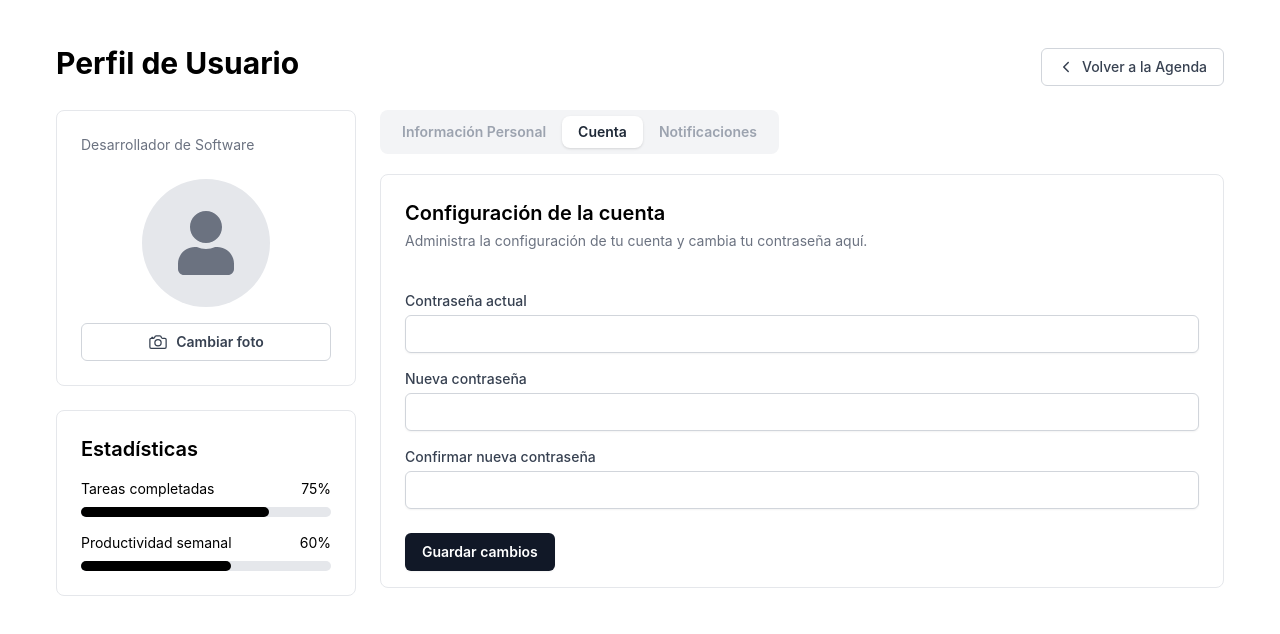
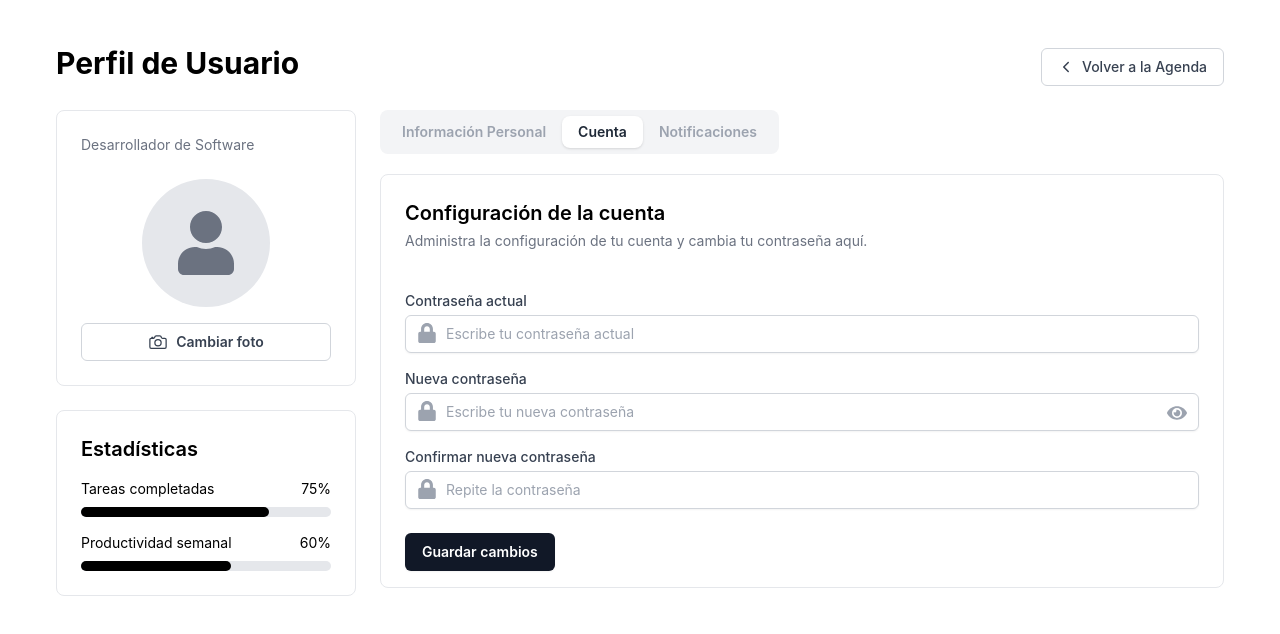
Before and after one commit to Aaron408/cronis, a React (Create React App) app in the folder user/: page /profile in a window 1280 px wide. Both pictures are taken after a click on the button "Cuenta". Shown: the top 634 px of the page. Built offline with nearby package versions, Linux system fonts and the light colour scheme; no server answers.

Commit message:
Avances menores profile

```diff
--- a/user/src/Pages/Users/Profile.js
+++ b/user/src/Pages/Users/Profile.js
@@ -5,7 +5,7 @@ import { UsersApi } from "../../api";
 // Icons
 import { IoCameraOutline } from "react-icons/io5";
 import { IoMdNotificationsOutline, IoIosArrowBack } from "react-icons/io";
-import { FaUser, FaClock } from "react-icons/fa";
+import { FaUser, FaClock, FaEye, FaEyeSlash, FaLock } from "react-icons/fa";
 
 export default function Profile() {
   const navigate = useNavigate();
@@ -13,6 +13,10 @@ export default function Profile() {
     navigate("/home");
   };
   const [activeTab, setActiveTab] = useState("personal");
+  const [currentPassword, setCurrentPassword] = useState("");
+  const [newPassword, setNewPassword] = useState("");
+  const [repeatPassword, setRepeatPassword] = useState("");
+  const [showPassword, setShowPassword] = useState(false);
   const [usuario, setUsuario] = useState({
     name: "",
     google_id: "",
@@ -272,46 +276,90 @@ export default function Profile() {
                     contraseña aquí.
                   </p>
                   <div className="space-y-4 mt-10">
-                    <div>
+                    <div className="relative">
                       <label
                         htmlFor="current-password"
                         className="block text-sm font-medium text-gray-700"
                       >
                         Contraseña actual
                       </label>
+                      <div className="absolute mt-4 md:mt-3 left-0 pl-3 flex items-center pointer-events-none">
+                        <FaLock
+                          className="h-5 w-5 text-gray-400"
+                          aria-hidden="true"
+                        />
+                      </div>
                       <input
-                        type="password"
+                        type={showPassword ? "text" : "password"}
                         id="current-password"
                         name="current-password"
-                        className="mt-1 block w-full border border-gray-300 rounded-md shadow-sm py-2 px-3 focus:outline-none focus:ring-gray-500 focus:border-gray-500 sm:text-sm"
+                        placeholder="Escribe tu contraseña actual"
+                        value={currentPassword}
+                        onChange={(e) => setCurrentPassword(e.target.value)}
+                        className="mt-1 block w-full pl-10 pr-10 border border-gray-300 rounded-md shadow-sm py-2 focus:outline-none focus:ring-gray-500 focus:border-gray-500 sm:text-sm"
                       />
                     </div>
-                    <div>
+
+                    <div className="relative">
                       <label
                         htmlFor="new-password"
                         className="block text-sm font-medium text-gray-700"
                       >
                         Nueva contraseña
                       </label>
+                      <div className="absolute mt-4 md:mt-3 left-0 pl-3 flex items-center pointer-events-none">
+                        <FaLock
+                          className="h-5 w-5 text-gray-400"
+                          aria-hidden="true"
+                        />
+                      </div>
                       <input
-                        type="password"
+                        type={showPassword ? "text" : "password"}
                         id="new-password"
                         name="new-password"
-                        className="mt-1 block w-full border border-gray-300 rounded-md shadow-sm py-2 px-3 focus:outline-none focus:ring-gray-500 focus:border-gray-500 sm:text-sm"
+                        placeholder="Escribe tu nueva contraseña"
+                        value={newPassword}
+                        onChange={(e) => setNewPassword(e.target.value)}
+                        className="mt-1 block w-full pl-10 pr-10 border border-gray-300 rounded-md shadow-sm py-2 focus:outline-none focus:ring-gray-500 focus:border-gray-500 sm:text-sm"
                       />
+                      <div className="absolute inset-y-11 right-0 pr-3 flex items-center">
+                        <button
+                          type="button"
+                          className="text-gray-400 hover:text-gray-500 focus:outline-none focus:text-gray-500"
+                          onClick={() => setShowPassword(!showPassword)}
+                        >
+                          {showPassword ? (
+                            <FaEyeSlash
+                              className="h-5 w-5"
+                              aria-hidden="true"
+                            />
+                          ) : (
+                            <FaEye className="h-5 w-5" aria-hidden="true" />
+                          )}
+                        </button>
+                      </div>
                     </div>
-                    <div>
+                    <div className="relative">
                       <label
                         htmlFor="confirm-password"
                         className="block text-sm font-medium text-gray-700"
                       >
                         Confirmar nueva contraseña
                       </label>
+                      <div className="absolute mt-4 md:mt-3 left-0 pl-3 flex items-center pointer-events-none">
+                        <FaLock
+                          className="h-5 w-5 text-gray-400"
+                          aria-hidden="true"
+                        />
+                      </div>
                       <input
-                        type="password"
+                        type={showPassword ? "text" : "password"}
                         id="confirm-password"
                         name="confirm-password"
-                        className="mt-1 block w-full border border-gray-300 rounded-md shadow-sm py-2 px-3 focus:outline-none focus:ring-gray-500 focus:border-gray-500 sm:text-sm"
+                        placeholder="Repite la contraseña"
+                        value={repeatPassword}
+                        onChange={(e) => setRepeatPassword(e.target.value)}
+                        className="mt-1 block w-full pl-10 pr-10 border border-gray-300 rounded-md shadow-sm py-2 focus:outline-none focus:ring-gray-500 focus:border-gray-500 sm:text-sm"
                       />
                     </div>
                   </div>
```
